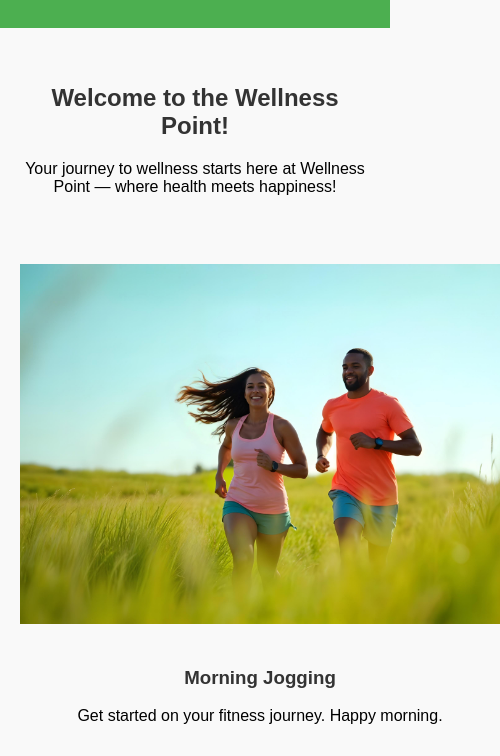
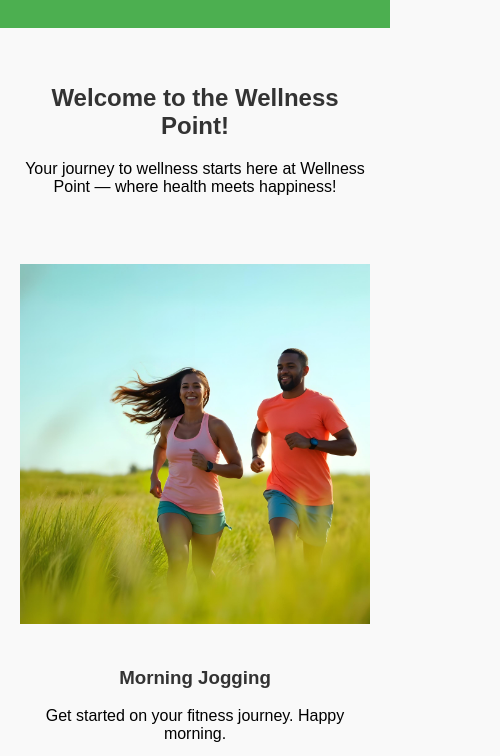
Before and after one commit to aatifkh8n/WellnessPoint, a plain HTML site: page index.html in a window 390 px wide. Shown: the part 255-1011 px from the top of the page, 500 px wide, since content can reach past the window. Drawn offline with Linux system fonts and the light colour scheme.

Commit message:
[fix]: small screen image adjustment

```diff
--- a/styles.css
+++ b/styles.css
@@ -185,6 +185,10 @@ footer a, footer a:visited, footer a:hover, footer a:active {
         flex-wrap: wrap;
     }
 
+    img {
+        width: 100% !important;
+    }
+
     .video video {
         width: 100%;
     }
```
